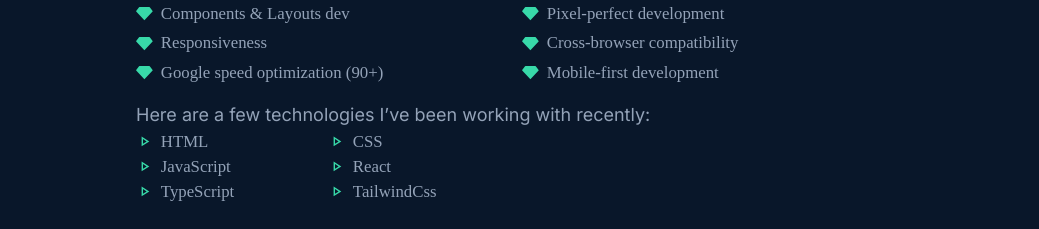
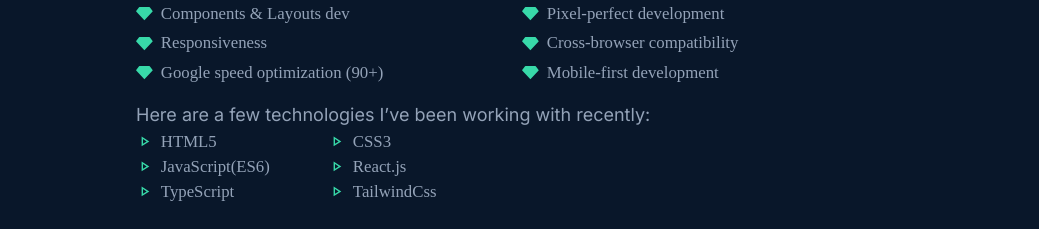
Before and after one commit to AmineElkhalidy/Portfolio, a React (Vite) app: page / in a window 1280 px wide. Shown: the part 1140-1369 px from the top of the page, without its empty margins (120-1159 px from the left). Built offline with nearby package versions, Linux system fonts and the light colour scheme; a web font is replaced by a local one.

Commit message:
Editing tech

```diff
--- a/src/sections/About.jsx
+++ b/src/sections/About.jsx
@@ -21,7 +21,7 @@ const About = () => {
         </h2>
 
         {/* Content Container */}
-        <div className="max-w-3xl mx-auto md:px-8  lg:px-0">
+        <div className="max-w-3xl mx-auto md:px-8 lg:px-0">
           <div>
             <p className="text-slate-400 mb-3 md:text-lg">
               Hi! My name is{" "}
@@ -115,28 +115,28 @@ const About = () => {
                 <span className="text-secondary">
                   <MdOutlinePlayArrow />
                 </span>
-                HTML
+                HTML5
               </li>
 
               <li className="flex items-center gap-2">
                 <span className="text-secondary">
                   <MdOutlinePlayArrow />
                 </span>
-                CSS
+                CSS3
               </li>
 
               <li className="flex items-center gap-2">
                 <span className="text-secondary">
                   <MdOutlinePlayArrow />
                 </span>
-                JavaScript
+                JavaScript(ES6)
               </li>
 
               <li className="flex items-center gap-2">
                 <span className="text-secondary">
                   <MdOutlinePlayArrow />
                 </span>
-                React
+                React.js
               </li>
 
               <li className="flex items-center gap-2">
```
